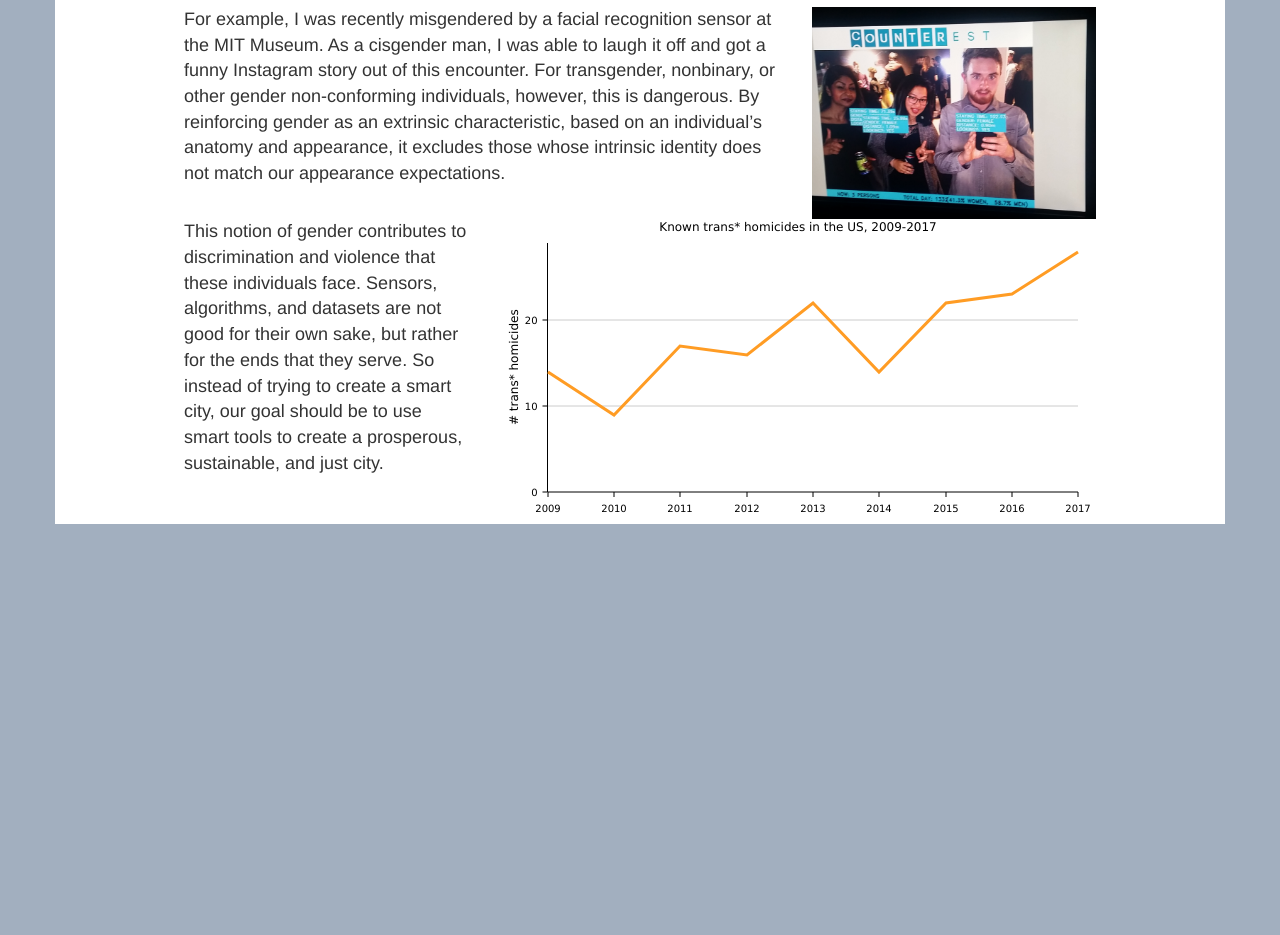
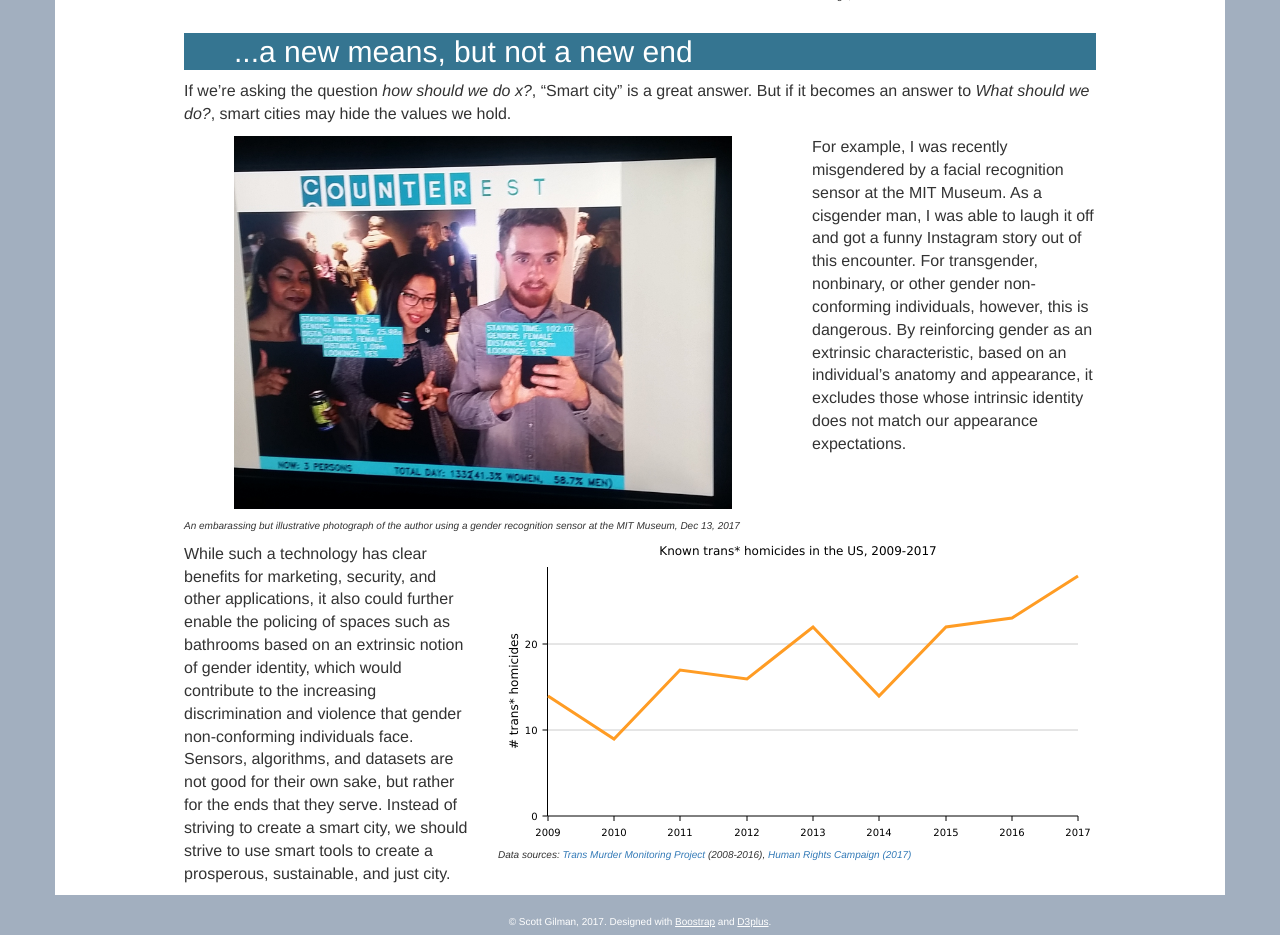
Before and after one commit to sgilman/num-application, a plain HTML site: page index.html in a window 1280 px wide. Shown: the part 860-1795 px from the top of the page. Before the commit the page ends 1384 px from the top, so only its background shows below. Drawn offline with nearby package versions, Linux system fonts and the light colour scheme.

Commit message:
added footer, cohesive color palette

```diff
--- a/index.html
+++ b/index.html
@@ -19,9 +19,23 @@
 				padding: 2px 0 2px 50px;
 			}
 			p {
-				font-size: 18px;
+				font-size: 16px;
 			}
 
+			.caption {
+				font-style: italic;
+				font-size: 10px;
+				text-align: left;
+			}
+
+			img {
+				padding: 0 50px 10px 50px;
+			}
+
+			svg {
+				min-height: 200px;
+				margins: 15px;
+			}
 
 			.container {
 				background-color: #fff;
@@ -38,6 +52,19 @@
 			.d3plus-Pie {
 				margin: 100px;
 			}
+
+			footer {
+				color: white;
+				text-align: center;
+				width: 100%;
+				font-size: 10px;
+				margin: 20px 0 5px 0;
+			}
+
+			footer a {
+				color: white;
+				text-decoration: underline;}
+
 
 		</style>
 
@@ -71,7 +98,10 @@
 							</ul>
 						 </div>
 					in 2016
-				<div><svg id="broadband"></svg></div>
+				<div>
+					<svg id="broadband"></svg>
+					<p class="caption">Data source: Pew Research Center, <a href="http://www.pewinternet.org/fact-sheet/internet-broadband/">Internet/Broadband Fact Sheet</a></p>
+				</div>
 				</div>
 			</div>
 			<div class="row">
@@ -85,8 +115,7 @@
 				<div class="col-xs-12 col-md-4 order-md-1" style="text-align:center;" height="100%">
 					<span style="text-align:center;">Who implements smart city projects?</span>
 					<svg id="partnership" widtth="100%" height="300px"></svg>
-					<div id="caption" style="display:inline-block">
-					</div>
+					<p class="caption">Data source: Lisa Brown, "Delivering the Promise of Smart Cities through Urban Efficiency Outcomes", presented at the 2nd Annual Smart Cities Sympoisum (Jan 17-18, 2018), Chicago, IL</p>
 				</div>
 			</div>
 			<div class="row">
@@ -96,56 +125,54 @@
 				</div>
 			</div>
 			<div class="row">
-				<div class="col-xs-12 col-md-8 order-md-2">
+				<div class="col-xs-12 col-md-8 order-md-1">
+					<img src="img/me.jpg" width="100%"></img>
+					<p class="caption">An embarassing but illustrative photograph of the author using a gender recognition sensor at the MIT Museum, Dec 13, 2017</p>
+				</div>
+				<div class="col-xs-12 col-md-4 order-md-2">
 					<p>For example, I was recently misgendered by a facial recognition sensor at the MIT Museum. As a cisgender man, I was able to laugh it off and got a funny Instagram story out of this encounter. For transgender, nonbinary, or other gender non-conforming individuals, however, this is dangerous. By reinforcing gender as an extrinsic characteristic, based on an individual’s anatomy and appearance, it excludes those whose intrinsic identity does not match our appearance expectations.</p>
 				</div>
-				<div class="col-xs-12 col-md-4 order-md-1">
-					<img src="img/me.jpg" width="100%"></img>
-				</div>
+
 			</div>
 			<div class="row">
 				<div class="col-xs-12 col-md-4">
-					 <p>This notion of gender contributes to discrimination and violence that these individuals face. Sensors, algorithms, and datasets are not good for their own sake, but rather for the ends that they serve. So instead of trying to create a smart city, our goal should be to use smart tools to create a prosperous, sustainable, and just city.</p>
+					 <p>While such a technology has clear benefits for marketing, security, and other applications, it also could further enable the policing of spaces such as bathrooms based on an extrinsic notion of gender identity, which would contribute to the increasing discrimination and violence that gender non-conforming individuals face. Sensors, algorithms, and datasets are not good for their own sake, but rather for the ends that they serve. Instead of striving to create a smart city, we should strive to use smart tools to create a prosperous, sustainable, and just city.</p>
 				</div>
 				<div class="col-xs-12 col-md-8">
-					<svg width=600 height=300>
-					  <g id="my-axis"></g>
-					</svg>
+					<svg id="homicide" width=600 height=300></svg>
+					<p class="caption">Data sources: <a href="http://transrespect.org/en/map/trans-murder-monitoring/">Trans Murder Monitoring Project</a> (2008-2016), <a href="https://www.hrc.org/resources/violence-against-the-transgender-community-in-2017">Human Rights Campaign (2017)</a></p>
 				</div>
+				<hr>
 			</div>
-			<script src="js/jquery.min.js"></script>
-			<script src="https://cdnjs.cloudflare.com/ajax/libs/popper.js/1.12.9/umd/popper.min.js"></script>
-			<script src="js/bootstrap.min.js"></script>
-			<script src="js/d3plus.v2.js"></script>
+		</div>
+		<footer>&copy; Scott Gilman, 2017. Designed with <a href="http://getbootstrap.com">Boostrap</a> and <a href="http://d3plus.org">D3plus</a>.</footer>
 
 
+	<script src="js/jquery.min.js"></script>
+	<script src="https://cdnjs.cloudflare.com/ajax/libs/popper.js/1.12.9/umd/popper.min.js"></script>
+	<script src="js/bootstrap.min.js"></script>
+	<script src="js/d3plus.v2.js"></script>
 
-<!--		<script src="https://code.jquery.com/jquery-3.2.1.slim.min.js" integrity="sha384-KJ3o2DKtIkvYIK3UENzmM7KCkRr/rE9/Qpg6aAZGJwFDMVNA/GpGFF93hXpG5KkN" crossorigin="anonymous"></script>
-			<script src="https://cdnjs.cloudflare.com/ajax/libs/popper.js/1.12.3/umd/popper.min.js" integrity="sha384-vFJXuSJphROIrBnz7yo7oB41mKfc8JzQZiCq4NCceLEaO4IHwicKwpJf9c9IpFgh" crossorigin="anonymous"></script>
-			<script src="https://maxcdn.bootstrapcdn.com/bootstrap/4.0.0-beta.2/js/bootstrap.min.js" integrity="sha384-alpBpkh1PFOepccYVYDB4do5UnbKysX5WZXm3XxPqe5iKTfUKjNkCk9SaVuEZflJ" crossorigin="anonymous"></script>
-			<script src="js/d3plus.v2.js"></script>
-			<script src="js/googletrends.json"></script>
--->
 	<script>
 	/** broadband bar chart **/
 
 	  var broadband_data =
 		{race: [
-			{"id": "White", "text":"White", x:1, y: 78},
-			{"id": "Black", "text":"Black", x:2, y: 65},
-			{"id": "Hispanic", "text":"Hispanic", x:3, y: 58}
+			{"id": "White", "text":"White", x:1, y: 78, color: "#47334E"},
+			{"id": "Black", "text":"Black", x:2, y: 65, color: "#D7084E"},
+			{"id": "Hispanic", "text":"Hispanic", x:3, y: 58, color: "#FF9C24"}
 		],
 		income: [
-			{"id": "<$30k", "text": "Less than $30k", x:1, y: 53},
-			{"id":"$30-40k", "text": "$30-40k", x:2, y: 71},
-			{"id":"$50-74k", "text": "$50-74k", x:3, y: 83},
-			{"id": ">$75k", "text": "More than $75k", x:4, y: 93}
+			{"id": "<$30k", "text": "Less than $30k", x:1, y: 53, color: "#47334E"},
+			{"id":"$30-40k", "text": "$30-40k", x:2, y: 71, color: "#D7084E"},
+			{"id":"$50-74k", "text": "$50-74k", x:3, y: 83, color: "#927379"},
+			{"id": ">$75k", "text": "More than $75k", x:4, y: 93, color: "#FF9C24"}
 		],
 		education: [
-			{"id": "Less than high school", "text": "Less than high school", x:1, y: 34 },
-			{"id": "High school", "text": "High school", x:2,  y: 62},
-			{"id": "Some college", "text": "Some college", x:3,  y: 80},
-			{"id": "College", "text": "College", x:4, y: 91}
+			{"id": "Less than high school", "text": "Less than high school", x:1, y: 34, color: "#47334E"},
+			{"id": "High school", "text": "High school", x:2,  y: 62, color: "#D7084E" },
+			{"id": "Some college", "text": "Some college", x:3,  y: 80, color: "#927379"},
+			{"id": "College", "text": "College", x:4, y: 91, color: "#FF9C24"}
 		]};
 
 	var barChart = new d3plus.BarChart()
@@ -153,6 +180,9 @@
 		.data(broadband_data.income)
 		.barPadding(0)
 		.legend(false)
+		.shapeConfig({
+			fill: function(d) {return d.color;}
+			})
 		.xConfig(
 			{title: false,
 			labels: [],
@@ -182,15 +212,17 @@
 
 	/** partnerships pie chart **/
 
-	var partnershipData = [{id: 'internal staff', value: 27, color: 'red'},
-					{id: 'technology partners/contractors/managed service providers', value: 47, color: 'blue'},
-					{id: 'equal involvement of both internal staff and contractors', value: 24, color: 'green'}];
+	var partnershipData = [{id: 'internal staff', value: 27, color: '#47334E'},
+					{id: 'technology partners/contractors/managed service providers', value: 47, color: '#D7084E'},
+					{id: 'equal involvement of both internal staff and contractors', value: 24, color: '#FF9C24'}];
 
 	  let pie = new d3plus.Pie()
 		.groupBy(["id"])
 		.select("#partnership")
 		.data(partnershipData)
-//		.title("Who implements smart city projects?")
+		.shapeConfig({
+			fill: function(d) {return d.color;}
+			})
 		.innerRadius(50)
 		.sort(function comparator(a,b) {
 			return 1/b.value - 1/a.value;
@@ -303,7 +335,7 @@
 **/
 
 		new d3plus.LinePlot()
-			.select("#my-axis")
+			.select("#homicide")
 			.title("Known trans* homicides in the US, 2009-2017")
 			.titleConfig({"style": "bold", "font-size": 24})
 			.data(homicideData)
```
